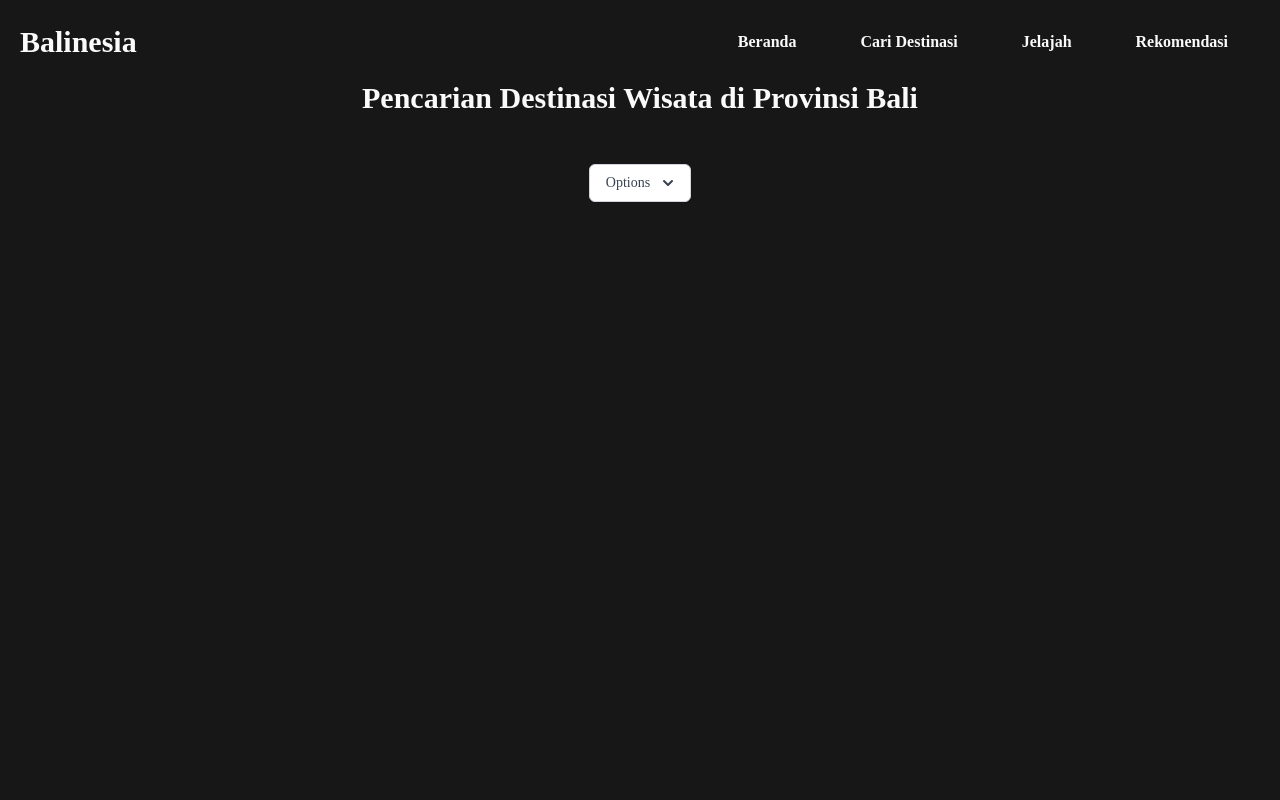
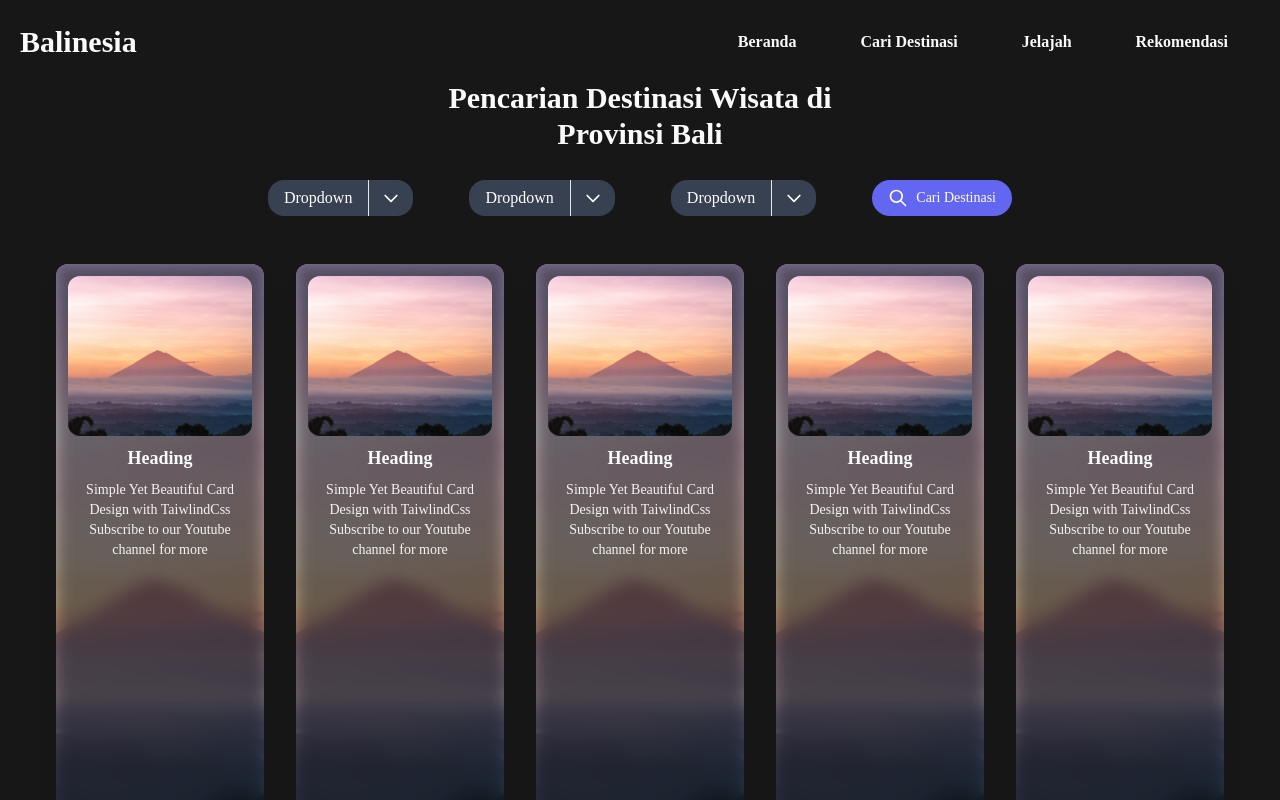
Before and after one commit to Achziil/Balinesia, a React (Create React App) app: page /cari in a window 1280 px wide. Shown: the top 800 px of the page. Built offline with nearby package versions, Linux system fonts and the light colour scheme.

Commit message:
Menamnah content di page cari destinasi

```diff
--- a/src/components/Dropdown.jsx
+++ b/src/components/Dropdown.jsx
@@ -1,51 +1,169 @@
-import React, { useState } from "react"
-const Dropdown = ({options}) =>{
-    const [showOptions, setShowOptions] = useState(false);
-    const handleClick = () =>{
-        setShowOptions(!showOptions);
-    };
+import React from "react"
+const Dropdown = () =>{
     return (
-        <div class="mt-12 gap-14 flex-wrap flex justify-center items-center">
-            <div class="relative inline-block text-left">
-            <div>
-                <button
-                    onClick={handleClick}
-                    type="button"
-                    class="inline-flex justify-center w-full rounded-md border border-gray-300 shadow-sm px-4 py-2 bg-white text-sm font-medium text-gray-700 hover:bg-gray-50 focus:outline-none focus:ring-2 focus:ring-offset-2 focus:ring-offset-gray-100 focus:ring-indigo-500"
-                    id="menu-button"
-                    aria-expanded="true"
-                    aria-haspopup="true">Options
+        <div class="relative flex justify-center items-center gap-14 pt-7">
+            {/* Dropdown Location */}
+            <button class="
+                relative
+                flex jutify-center items-center
+                bg-gray-700
+                text-white rounded-2xl
+                focus:outline-none focus:ring
+                ring-gray-700
+                group
+                ">
+                <p class="px-4">Dropdown</p>
+                <span class="border-l p-2">
                     <svg
-                        class="-mr-1 ml-2 h-5 w-5"
-                        xmlns="http://www.w3.org/2000/svg"
-                        viewBox="0 0 20 20"
-                        fill="currentColor"
-                        aria-hidden="true"
-                    >
-                    <path
-                        fill-rule="evenodd"
-                        d="M5.293 7.293a1 1 0 011.414 0L10 10.586l3.293-3.293a1 1 0 111.414 1.414l-4 4a1 1 0 01-1.414 0l-4-4a1 1 0 010-1.414z"
-                        clip-rule="evenodd"
-                    />
+                    class="w-7 h-5"
+                    fill="none"
+                    stroke="currentColor"
+                    viewBox="0 0 24 24"
+                    xmlns="http://www.w3.org/2000/svg">
+                        <path
+                        stroke-linecap="round"
+                        stroke-linejoin="round"
+                        stroke-width="2"
+                        d="M19 9l-7 7-7-7"
+                        ></path>
                     </svg>
-                </button>
-            </div>
-            {showOptions && (
-                <div class="origin-top-right absolute right-0 mt-2 w-56 rounded-md shadow-lg bg-white ring-1 ring-black ring-opacity-5 focus:outline-none" role="menu" aria-orientation="vertical" aria-labelledby="menu-button" tabindex="-1">
-                    <div class="py-1" role="none">
-                    {options && options.map((options) =>(
-                        <a href="/"
-                        class="text-gray-700 block px-4 py-2 text-sm hover:bg-gray-100"
-                        role="menuitem"
-                        tabindex="-1"
-                        id="menu-item-0">
-                            {options}
-                        </a>
-                    ))}
-                    </div>
+                </span>
+                <div class="
+                    absolute top-full
+                    hidden group-focus:block
+                    min-w-full w-max
+                    bg-gray-700
+                    shadow-md mt-1 rounded
+                ">
+                    <ul class="text-left border rounded">
+                    <li class="px-4 py-1 hover:bg-gray-600 border-b">
+                        menu list 1
+                    </li>
+                    <li class="px-4 py-1 hover:bg-gray-600 border-b">
+                        menu list 2
+                    </li>
+                    <li class="px-4 py-1 hover:bg-gray-600 border-b">
+                        menu list 3
+                    </li>
+                    <li class="px-4 py-1 hover:bg-gray-600 border-b">
+                        menu list 4
+                    </li>
+                    <li class="px-4 py-1 hover:bg-gray-600">
+                        menu list 5
+                    </li>
+                    </ul>
                 </div>
-            )}
-            </div>
+            </button>
+            {/* Dropdown Price */}
+            <button class="
+                relative
+                flex jutify-center items-center
+                bg-gray-700
+                text-white rounded-2xl
+                focus:outline-none focus:ring
+                ring-gray-700
+                group
+                ">
+                <p class="px-4">Dropdown</p>
+                <span class="border-l p-2">
+                    <svg
+                    class="w-7 h-5"
+                    fill="none"
+                    stroke="currentColor"
+                    viewBox="0 0 24 24"
+                    xmlns="http://www.w3.org/2000/svg">
+                        <path
+                        stroke-linecap="round"
+                        stroke-linejoin="round"
+                        stroke-width="2"
+                        d="M19 9l-7 7-7-7"
+                        ></path>
+                    </svg>
+                </span>
+                <div class="
+                    absolute top-full
+                    hidden group-focus:block
+                    min-w-full w-max
+                    bg-gray-700
+                    shadow-md mt-1 rounded
+                ">
+                    <ul class="text-left border rounded">
+                    <li class="px-4 py-1 hover:bg-gray-600 border-b">
+                        menu list 1
+                    </li>
+                    <li class="px-4 py-1 hover:bg-gray-600 border-b">
+                        menu list 2
+                    </li>
+                    <li class="px-4 py-1 hover:bg-gray-600 border-b">
+                        menu list 3
+                    </li>
+                    <li class="px-4 py-1 hover:bg-gray-600 border-b">
+                        menu list 4
+                    </li>
+                    <li class="px-4 py-1 hover:bg-gray-600">
+                        menu list 5
+                    </li>
+                    </ul>
+                </div>
+            </button>
+            {/* Dropdown Rating */}
+            <button class="
+                relative
+                flex jutify-center items-center
+                bg-gray-700
+                text-white rounded-2xl
+                focus:outline-none focus:ring
+                ring-gray-700
+                group
+                ">
+                <p class="px-4">Dropdown</p>
+                <span class="border-l p-2">
+                    <svg
+                    class="w-7 h-5"
+                    fill="none"
+                    stroke="currentColor"
+                    viewBox="0 0 24 24"
+                    xmlns="http://www.w3.org/2000/svg">
+                        <path
+                        stroke-linecap="round"
+                        stroke-linejoin="round"
+                        stroke-width="2"
+                        d="M19 9l-7 7-7-7"
+                        ></path>
+                    </svg>
+                </span>
+                <div class="
+                    absolute top-full
+                    hidden group-focus:block
+                    min-w-full w-max
+                    bg-gray-700
+                    shadow-md mt-1 rounded
+                ">
+                    <ul class="text-left border rounded">
+                    <li class="px-4 py-1 hover:bg-gray-600 border-b">
+                        menu list 1
+                    </li>
+                    <li class="px-4 py-1 hover:bg-gray-600 border-b">
+                        menu list 2
+                    </li>
+                    <li class="px-4 py-1 hover:bg-gray-600 border-b">
+                        menu list 3
+                    </li>
+                    <li class="px-4 py-1 hover:bg-gray-600 border-b">
+                        menu list 4
+                    </li>
+                    <li class="px-4 py-1 hover:bg-gray-600">
+                        menu list 5
+                    </li>
+                    </ul>
+                </div>
+            </button>
+            <button class="inline-flex items-center px-4 py-2 bg-indigo-500 hover:bg-indigo-600 text-white text-sm font-medium rounded-3xl">
+                <svg xmlns="http://www.w3.org/2000/svg" class="h-5 w-5 mr-2" fill="none" viewBox="0 0 24 24" stroke="currentColor">
+                <path stroke-linecap="round" stroke-linejoin="round" stroke-width="2" d="M21 21l-6-6m2-5a7 7 0 11-14 0 7 7 0 0114 0z" />
+                </svg>
+	            Cari Destinasi
+            </button>
         </div>
     )
 }
--- a/src/components/Pencarian.jsx
+++ b/src/components/Pencarian.jsx
@@ -1,14 +1,91 @@
 import React from 'react'
 import Dropdown from './Dropdown'
+import wisata1 from '../assets/wisata1.jpg'
 
 const Pencarian = () => {
-  const options = ['New', 'Edit', 'Update', 'Delete']
     return (
-        <section id="beranda">
+        <section id="Pencarian">
           <div className="w-full h-screen relative bg-theme3">
             <div className="absolute top-20 w-full h-full flex flex-col text-center text-theme1">
-                <h1 className="font-black text-3xl">Pencarian Destinasi Wisata di Provinsi Bali</h1>
-                <Dropdown options={options}/>
+                <h1 className="font-black text-3xl">Pencarian Destinasi Wisata di</h1>
+                <h1 className='font-black text-3xl'>Provinsi Bali</h1>
+                <Dropdown/>
+                <div class="mt-12 gap-8 flex-wrap flex justify-center items-center">
+                {/* Cards And Background child Start */}
+                  <div className="card-container w-52" style={{ backgroundImage: `url('${wisata1}')`}}>
+                      <div className="min-h-full bg-slate-700 bg-opacity-30 backdrop-blur backdrop-brightness-50 p-3">
+                        <img class="w-full h-40 object-cover rounded-xl" src={wisata1} alt="" />
+                        <div class="p-2">
+                          <h2 class="font-bold text-lg mb-2 text-theme1 ">Heading</h2>
+                          <p class="text-sm text-gray-100">Simple Yet Beautiful Card Design with TaiwlindCss Subscribe to our Youtube channel for more </p>
+                        </div>
+                      </div>
+                  </div>
+                  <div className="card-container w-52" style={{ backgroundImage: `url('${wisata1}')`}}>
+                      <div className="min-h-full bg-slate-700 bg-opacity-30 backdrop-blur backdrop-brightness-50 p-3">
+                        <img class="w-full h-40 object-cover rounded-xl" src={wisata1} alt="" />
+                        <div class="p-2">
+                          <h2 class="font-bold text-lg mb-2 text-theme1 ">Heading</h2>
+                          <p class="text-sm text-gray-100">Simple Yet Beautiful Card Design with TaiwlindCss Subscribe to our Youtube channel for more </p>
+                        </div>
+                      </div>
+                  </div>
+                  <div className="card-container w-52" style={{ backgroundImage: `url('${wisata1}')`}}>
+                      <div className="min-h-full bg-slate-700 bg-opacity-30 backdrop-blur backdrop-brightness-50 p-3">
+                        <img class="w-full h-40 object-cover rounded-xl" src={wisata1} alt="" />
+                        <div class="p-2">
+                          <h2 class="font-bold text-lg mb-2 text-theme1 ">Heading</h2>
+                          <p class="text-sm text-gray-100">Simple Yet Beautiful Card Design with TaiwlindCss Subscribe to our Youtube channel for more </p>
+                        </div>
+                      </div>
+                  </div>
+                  <div className="card-container w-52" style={{ backgroundImage: `url('${wisata1}')`}}>
+                      <div className="min-h-full bg-slate-700 bg-opacity-30 backdrop-blur backdrop-brightness-50 p-3">
+                        <img class="w-full h-40 object-cover rounded-xl" src={wisata1} alt="" />
+                        <div class="p-2">
+                          <h2 class="font-bold text-lg mb-2 text-theme1 ">Heading</h2>
+                          <p class="text-sm text-gray-100">Simple Yet Beautiful Card Design with TaiwlindCss Subscribe to our Youtube channel for more </p>
+                        </div>
+                      </div>
+                  </div>
+                  <div className="card-container w-52" style={{ backgroundImage: `url('${wisata1}')`}}>
+                      <div className="min-h-full bg-slate-700 bg-opacity-30 backdrop-blur backdrop-brightness-50 p-3">
+                        <img class="w-full h-40 object-cover rounded-xl" src={wisata1} alt="" />
+                        <div class="p-2">
+                          <h2 class="font-bold text-lg mb-2 text-theme1 ">Heading</h2>
+                          <p class="text-sm text-gray-100">Simple Yet Beautiful Card Design with TaiwlindCss Subscribe to our Youtube channel for more </p>
+                        </div>
+                      </div>
+                  </div>
+                  <div className="card-container w-52" style={{ backgroundImage: `url('${wisata1}')`}}>
+                      <div className="min-h-full bg-slate-700 bg-opacity-30 backdrop-blur backdrop-brightness-50 p-3">
+                        <img class="w-full h-40 object-cover rounded-xl" src={wisata1} alt="" />
+                        <div class="p-2">
+                          <h2 class="font-bold text-lg mb-2 text-theme1 ">Heading</h2>
+                          <p class="text-sm text-gray-100">Simple Yet Beautiful Card Design with TaiwlindCss Subscribe to our Youtube channel for more </p>
+                        </div>
+                      </div>
+                  </div>
+                  <div className="card-container w-52" style={{ backgroundImage: `url('${wisata1}')`}}>
+                      <div className="min-h-full bg-slate-700 bg-opacity-30 backdrop-blur backdrop-brightness-50 p-3">
+                        <img class="w-full h-40 object-cover rounded-xl" src={wisata1} alt="" />
+                        <div class="p-2">
+                          <h2 class="font-bold text-lg mb-2 text-theme1 ">Heading</h2>
+                          <p class="text-sm text-gray-100">Simple Yet Beautiful Card Design with TaiwlindCss Subscribe to our Youtube channel for more </p>
+                        </div>
+                      </div>
+                  </div>
+                  <div className="card-container w-52" style={{ backgroundImage: `url('${wisata1}')`}}>
+                      <div className="min-h-full bg-slate-700 bg-opacity-30 backdrop-blur backdrop-brightness-50 p-3">
+                        <img class="w-full h-40 object-cover rounded-xl" src={wisata1} alt="" />
+                        <div class="p-2">
+                          <h2 class="font-bold text-lg mb-2 text-theme1 ">Heading</h2>
+                          <p class="text-sm text-gray-100">Simple Yet Beautiful Card Design with TaiwlindCss Subscribe to our Youtube channel for more </p>
+                        </div>
+                      </div>
+                  </div>
+
+                </div>
             </div>
           </div>
         </section>
```
